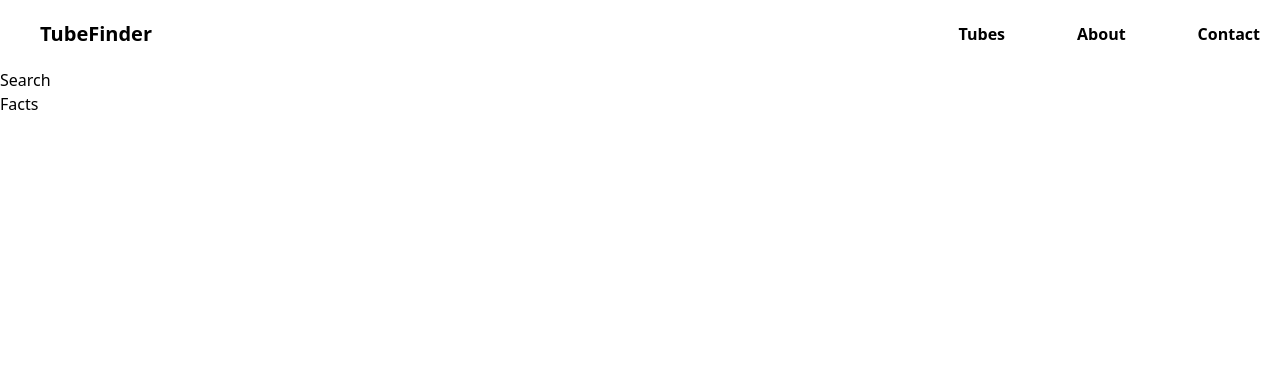
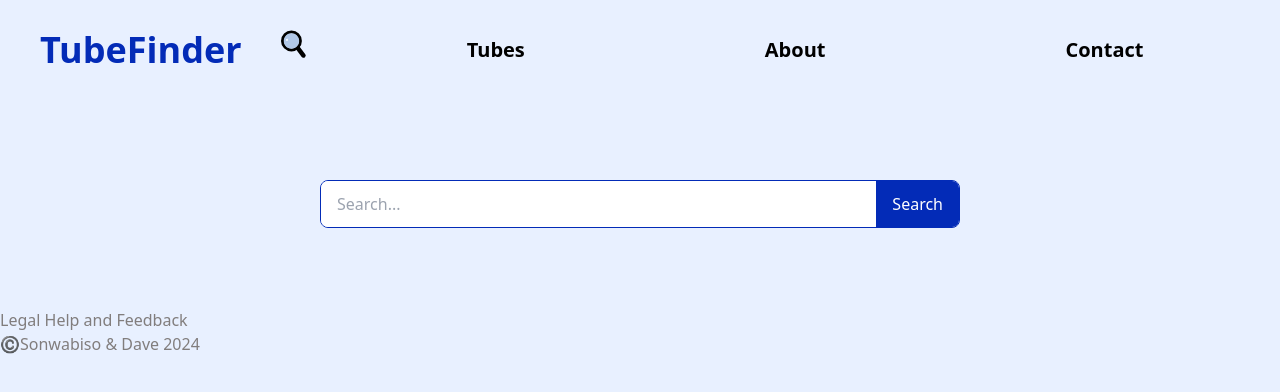
Before and after one commit to Sonwabiso1/Test_tube_project, a plain HTML site: page index.html in a window 1280 px wide. Drawn offline with nearby package versions, Linux system fonts and the light colour scheme.

Commit message:
added search bar, vector next to heading and vector images in assets folder

```diff
--- a/index.html
+++ b/index.html
@@ -9,26 +9,64 @@
 
 
 </head>
-<body>
-    <div class="grid grid-cols-2">
-        <h1 class="px-10 py-5 text-xl text-black-900 font-bold">TubeFinder</h1>
-        <div class="flex justify-end items-center space-x-8">
-            <a href="#" class="p-5 text-black-500 font-semibold hover:text-blue-500">Tubes</a>
-            <a href="#" class="p-5 text-black-500 font-semibold hover:text-blue-500">About</a>
-            <a href="#" class="p-5 text-black-500 font-semibold hover:text-blue-500">Contact</a>
+<body class="bg-[E8F0FF]">
+    <div class="grid grid-cols-3">
+        <div class="flex items-center col-span-1 px-10 ">
+            <h1 class="text-4xl text-[032BB7] font-bold">TubeFinder</h1>
+            <svg xmlns="http://www.w3.org/2000/svg" xmlns:xlink="http://www.w3.org/1999/xlink" version="1.1" width="120" height="100" viewBox="0 0 500 500" xml:space="preserve">
+                <desc>Created with Fabric.js 5.3.0</desc>
+                <defs></defs>
+                <g transform="matrix(1 0 0 1 197.2271914132 204.8300536673)" id="hIHAPp6DWJZgVBOQzfueb"  >
+                  <path style="stroke: rgb(0,0,0); stroke-width: 3; stroke-dasharray: none; stroke-linecap: butt; stroke-dashoffset: 0; stroke-linejoin: miter; stroke-miterlimit: 4; fill: rgb(255,255,255); fill-rule: nonzero; opacity: 1;" vector-effect="non-scaling-stroke"  transform=" translate(-44.722716042, -44.722716042)" d="M 44.72272 0 C 69.40966 0 89.44544 20.03578 89.44544 44.72272 C 89.44544 69.40966 69.40966 89.44544 44.72272 89.44544 C 20.035780000000003 89.44544 0 69.40966 0 44.72272 C 0 20.035780000000003 20.03578 0 44.72272 0 z" stroke-linecap="round" />
+                </g>
+                <g transform="matrix(0.1486219346 -0.1119946608 0.8361049221 1.1095487072 243.4499074552 259.5336531291)" id="Gkzp1ITaKwMX_3Se-fTPA"  >
+                  <path style="stroke: rgb(0,0,0); stroke-width: 3; stroke-dasharray: none; stroke-linecap: butt; stroke-dashoffset: 0; stroke-linejoin: miter; stroke-miterlimit: 4; fill: rgb(255,255,255); fill-rule: nonzero; opacity: 1;" vector-effect="non-scaling-stroke"  transform=" translate(0, 0)" d="M -19.23077 -19.23077 L 19.23077 -19.23077 L 19.23077 16.879649999999998 L 19.23077 16.879649999999998 C 19.23077 18.17814 11.37224 19.23078 1.6782499999999985 19.23078 L -0.7710900000000014 19.23078 L -0.7710900000000014 19.23078 C -10.966090000000001 19.23078 -19.23077 18.123739999999998 -19.23077 16.758139999999997 z" stroke-linecap="round" />
+                </g>
+                <g transform="matrix(0.8612052139 0 0 0.8612052139 197.2271914132 204.8300536673)" id="r1E8m1duX1Rt5kQ0TkEL5"  >
+                  <path style="stroke: rgb(177,200,232); stroke-width: 0; stroke-dasharray: none; stroke-linecap: butt; stroke-dashoffset: 0; stroke-linejoin: miter; stroke-miterlimit: 4; fill: rgb(177,200,232); fill-rule: nonzero; opacity: 1;" vector-effect="non-scaling-stroke"  transform=" translate(0, 0)" d="M 0 -44.72272 C 24.68694 -44.72272 44.72272 -24.686940000000003 44.72272 0 C 44.72272 24.68694 24.686940000000003 44.72272 0 44.72272 C -24.68694 44.72272 -44.72272 24.686940000000003 -44.72272 0 C -44.72272 -24.68694 -24.686940000000003 -44.72272 0 -44.72272 z" stroke-linecap="round" />
+                </g>
+                <g transform="matrix(0.1062064318 0 0 0.1062064318 174.887448021 200.080213605)" id="_wHXnehPFXHDPdISbyPCA"  >
+                  <path style="stroke: rgb(0,0,0); stroke-width: 0; stroke-dasharray: none; stroke-linecap: butt; stroke-dashoffset: 0; stroke-linejoin: miter; stroke-miterlimit: 4; fill: rgb(255,255,255); fill-rule: nonzero; opacity: 1;" vector-effect="non-scaling-stroke"  transform=" translate(0, 0)" d="M 0 -44.72272 C 24.68694 -44.72272 44.72272 -24.686940000000003 44.72272 0 C 44.72272 24.68694 24.686940000000003 44.72272 0 44.72272 C -24.68694 44.72272 -44.72272 24.686940000000003 -44.72272 0 C -44.72272 -24.68694 -24.686940000000003 -44.72272 0 -44.72272 z" stroke-linecap="round" />
+                </g>
+                <g transform="matrix(0.025783948 0 0 0.025783948 178.4841599038 191.1798148086)" id="magSwFLVO3bU--hXYlqbi"  >
+                  <path style="stroke: rgb(0,0,0); stroke-width: 0; stroke-dasharray: none; stroke-linecap: butt; stroke-dashoffset: 0; stroke-linejoin: miter; stroke-miterlimit: 4; fill: rgb(255,255,255); fill-rule: nonzero; opacity: 1;" vector-effect="non-scaling-stroke"  transform=" translate(0, 0)" d="M 0 -44.72272 C 24.68694 -44.72272 44.72272 -24.686940000000003 44.72272 0 C 44.72272 24.68694 24.686940000000003 44.72272 0 44.72272 C -24.68694 44.72272 -44.72272 24.686940000000003 -44.72272 0 C -44.72272 -24.68694 -24.686940000000003 -44.72272 0 -44.72272 z" stroke-linecap="round" />
+                </g>
+              </svg>
+
+        </div>
+
+        <div class="flex col-span-2  items-center space-x-40">
+            <a href="#" class=" px-10 text-black-500 text-xl font-semibold hover:text-blue-500">Tubes</a>
+            <a href="#" class=" px-10 text-black-500 text-xl font-semibold hover:text-blue-500">About</a>
+            <a href="#" class=" px-10 text-black-500 text-xl font-semibold hover:text-blue-500">Contact</a>
         </div>
     </div>
 
     <div>
-        <h3>Search</h3>
+        <!-- <h3>Search</h3> -->
         <!-- Add input and button for search feature-->
+        <div class="flex justify-center py-20">
+            <div class="w-1/2">
+              <div class="flex items-center border border-[#032BB7] rounded-lg overflow-hidden h-12">
+                <input type="text" class="flex-1 h-full py-2 px-4 focus:outline-none" placeholder="Search...">
+                <button class="bg-[#032BB7] text-white py-2 px-4 h-full">Search</button>
+              </div>
+            </div>
+          </div>
+
 
     </div>
-    <div>
+    <!-- <div> -->
         <!-- we'll add random facts from a j/s file that will contain all the
         essential information, probably from ChatGPT-->
-        <h3>Facts</h3>
+        <!-- <h3>Facts</h3>
         <p></p>
+    </div> -->
+    <!-- footer section -->
+    <div class="text-[817D7D]">
+        <a href="">Legal</a>
+        <a href="">Help and Feedback</a>
+        <p>©️Sonwabiso & Dave 2024</p>
     </div>
 
 </body>
```
Also changed, not shown: assets/Beaker.svg (added), assets/Dropper.svg (added), assets/IDTag.svg (added), assets/Laptop.svg (added), assets/MagnifyingGlass.svg (added), assets/TestTube.svg (added).
